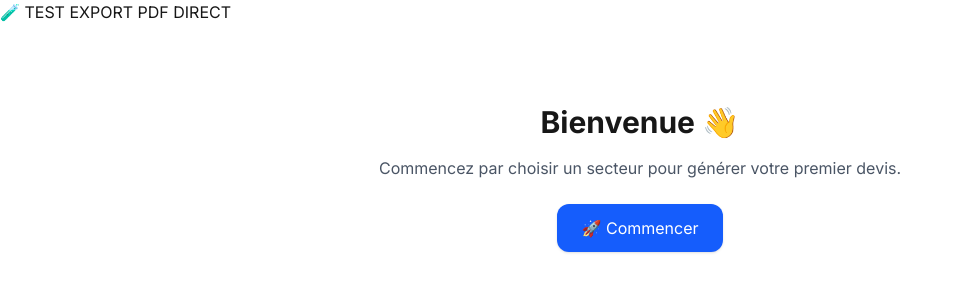
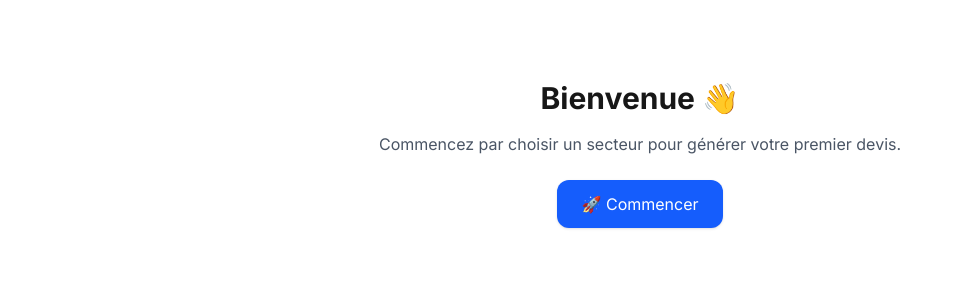
Before and after one commit to lululecodeur/ia-devis-app, a Next.js app: page / in a window 1280 px wide. Shown: the top 300 px of the page, without its empty margins (0-958 px from the left). Built offline with nearby package versions, Linux system fonts and the light colour scheme.

Commit message:
quelle est le coeur de l'erreur

```diff
--- a/src/app/page.tsx
+++ b/src/app/page.tsx
@@ -411,16 +411,6 @@ console.log("✅ exportPDF appelée avec clone");
 
   return(
 <>
-
-<button
-  onClick={async () => {
-    alert("PDF direct test !");
-    await exporterPDFSansClasses();
-  }}
->
-  🧪 TEST EXPORT PDF DIRECT
-</button>
-
 {mode === "accueil" && (
   <div className="text-center mt-20">
     <h1 className="text-3xl font-bold mb-4">Bienvenue 👋</h1>
@@ -1346,9 +1336,10 @@ console.log("✅ exportPDF appelée avec clone");
       await exporterPDFSansClasses();
     } catch (e) {
       console.warn("❌ Erreur complète lors de l’export :", e);
-      if (typeof window !== "undefined") {
-        alert("❌ Une erreur est survenue pendant l’export.");
-      }
+if (typeof window !== "undefined") {
+  alert("❌ Erreur : " + (e instanceof Error ? e.message : JSON.stringify(e)));
+}
+
     }
   }}
   className="bg-green-600 hover:bg-green-700 text-white text-lg px-6 py-3 rounded-xl shadow flex items-center justify-center gap-2"
```
